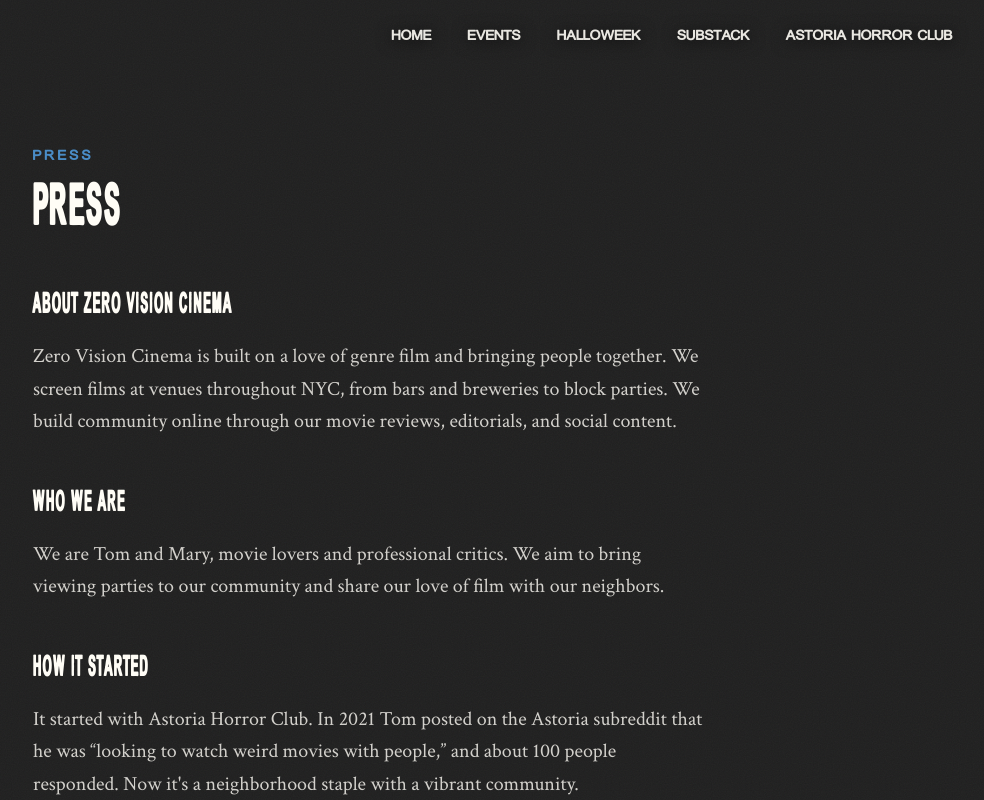
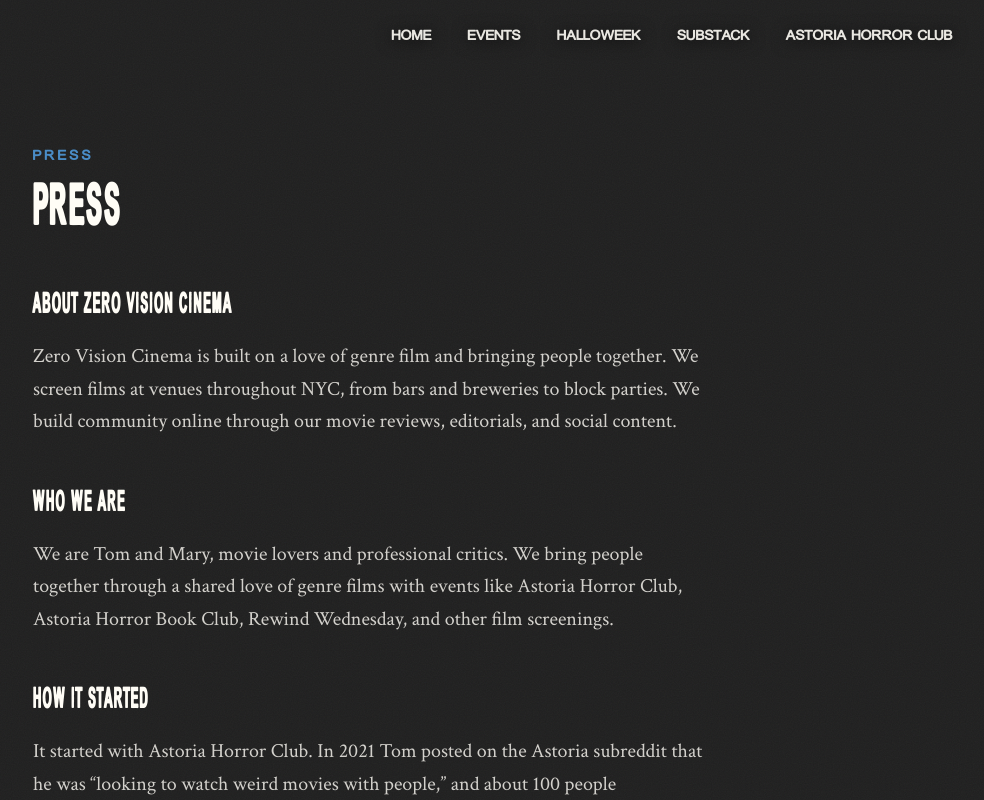
Before and after one commit to TomHerrmann/zero-vision-cinema, a Next.js app: page /press in a window 1280 px wide. Shown: the top 800 px of the page, without its empty margins (271-1255 px from the left). Built offline with nearby package versions, Linux system fonts and the light colour scheme.

Commit message:
Press page: list ZVC events in Who We Are
Co-Authored-By: Claude Opus 5.5 (1M context) <noreply@anthropic.com>
Claude-Session: https://claude.ai/code/session_01SNkHmj6xuZ733RETqKCHc5

```diff
--- a/app/(frontend)/press/page.tsx
+++ b/app/(frontend)/press/page.tsx
@@ -55,9 +55,10 @@ export default function PressPage() {
 
         <Section title="Who We Are">
           <p>
-            We are Tom and Mary, movie lovers and professional critics. We aim
-            to bring viewing parties to our community and share our love of
-            film with our neighbors.
+            We are Tom and Mary, movie lovers and professional critics. We
+            bring people together through a shared love of genre films with
+            events like Astoria Horror Club, Astoria Horror Book Club, Rewind
+            Wednesday, and other film screenings.
           </p>
         </Section>
 
```
